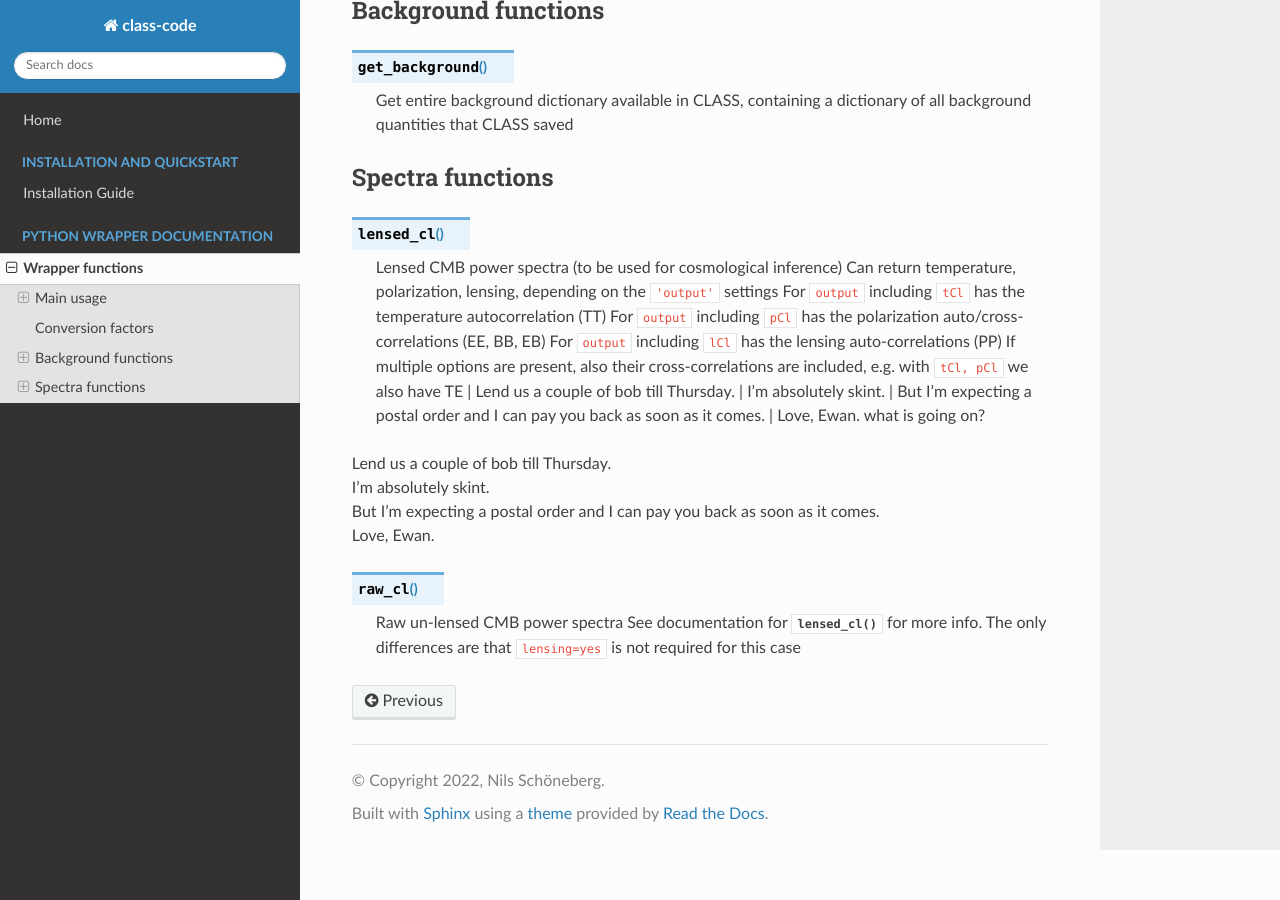
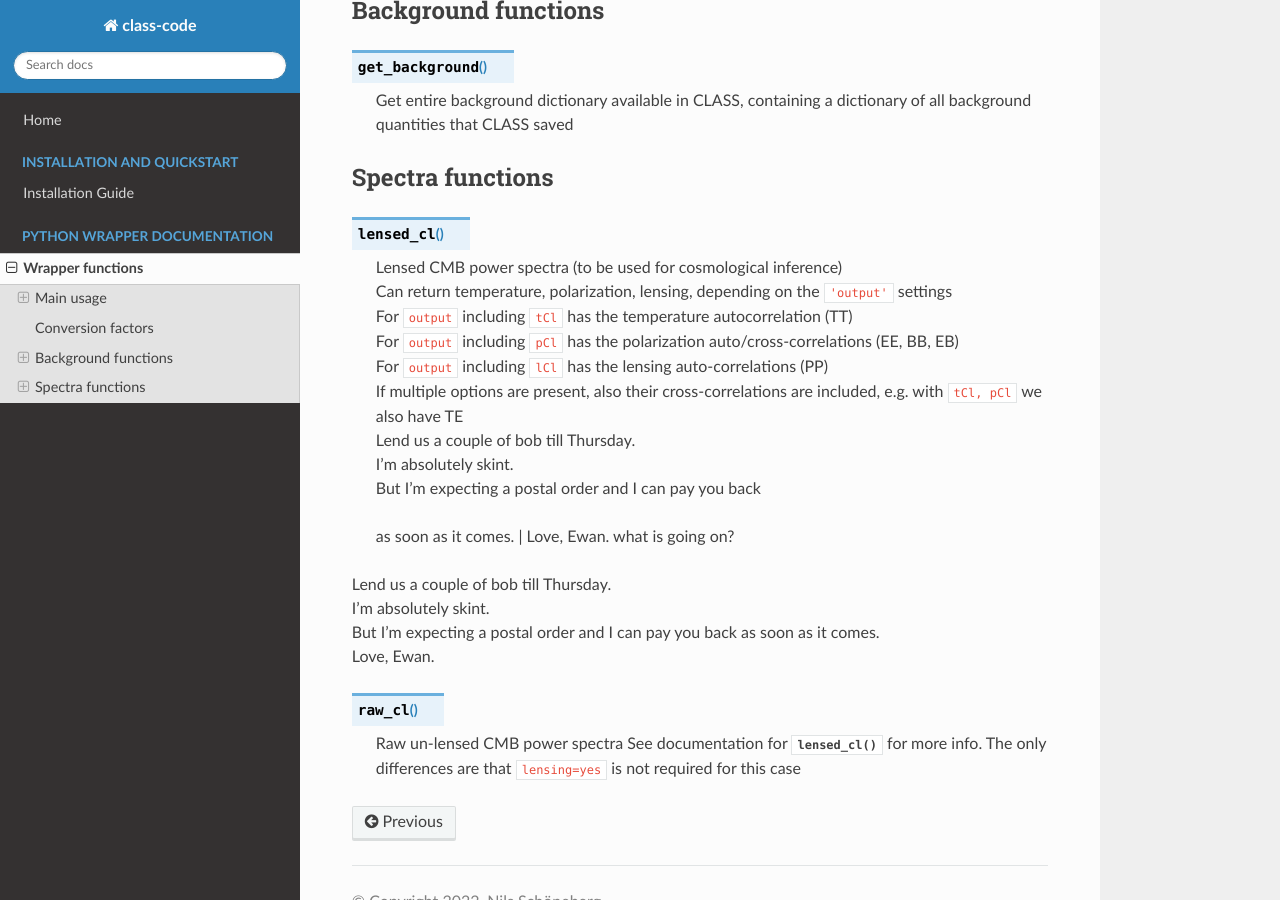
Before and after one commit to schoeneberg/class-code-documentation, a Sphinx documentation site: the page built from docs/wrapper.rst, in a window 1280 px wide and 900 px high, scrolled down 1501 px. Built offline with Sphinx 7.4.7 and the Read the Docs theme 3.1.0, drawn with Linux system fonts in a browser that asks for light colours; pages that are not in the unit, such as notebooks, are missing from menus; part of the change alters nothing that is shown.

```diff
--- a/docs/wrapper.rst
+++ b/docs/wrapper.rst
@@ -95,12 +95,15 @@ Spectra functions
 
 .. function:: lensed_cl()
 
-  Lensed CMB power spectra (to be used for cosmological inference)
-  Can return temperature, polarization, lensing, depending on the ``'output'`` settings
-  For ``output`` including ``tCl`` has the temperature autocorrelation (TT)
-  For ``output`` including ``pCl`` has the polarization auto/cross-correlations (EE, BB, EB)
-  For ``output`` including ``lCl`` has the lensing auto-correlations (PP)
-  If multiple options are present, also their cross-correlations are included, e.g. with ``tCl, pCl`` we also have TE
+  .. |
+     | Lensed CMB power spectra (to be used for cosmological inference)
+     | Can return temperature, polarization, lensing, depending on the ``'output'`` settings
+  | Lensed CMB power spectra (to be used for cosmological inference)
+  | Can return temperature, polarization, lensing, depending on the ``'output'`` settings
+  | For ``output`` including ``tCl`` has the temperature autocorrelation (TT)
+  | For ``output`` including ``pCl`` has the polarization auto/cross-correlations (EE, BB, EB)
+  | For ``output`` including ``lCl`` has the lensing auto-correlations (PP)
+  | If multiple options are present, also their cross-correlations are included, e.g. with ``tCl, pCl`` we also have TE
   | Lend us a couple of bob till Thursday.
   | I'm absolutely skint.
   | But I'm expecting a postal order and I can pay you back
```
